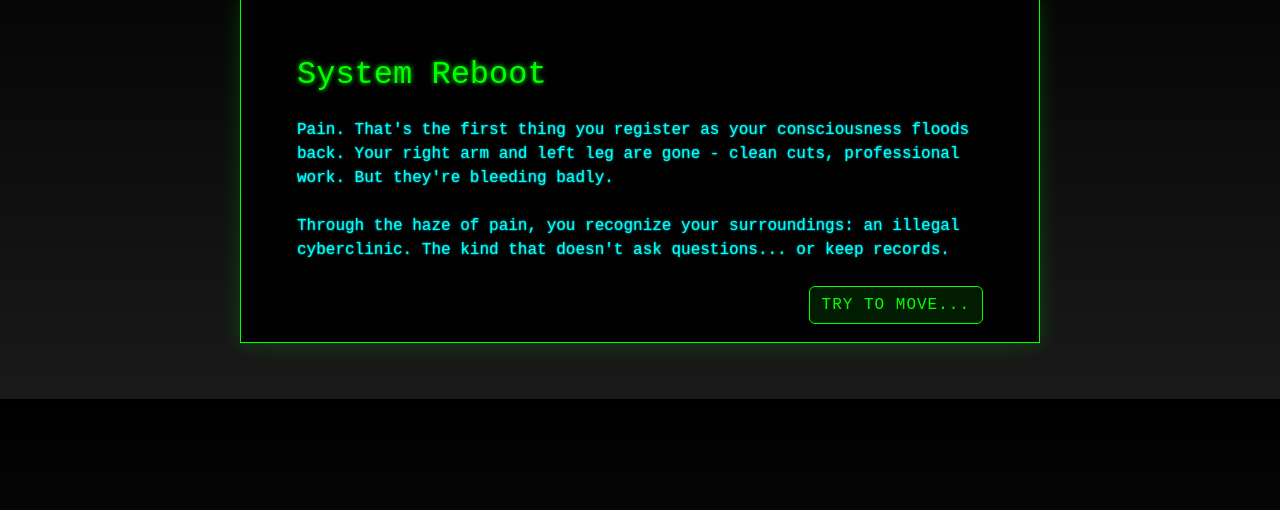
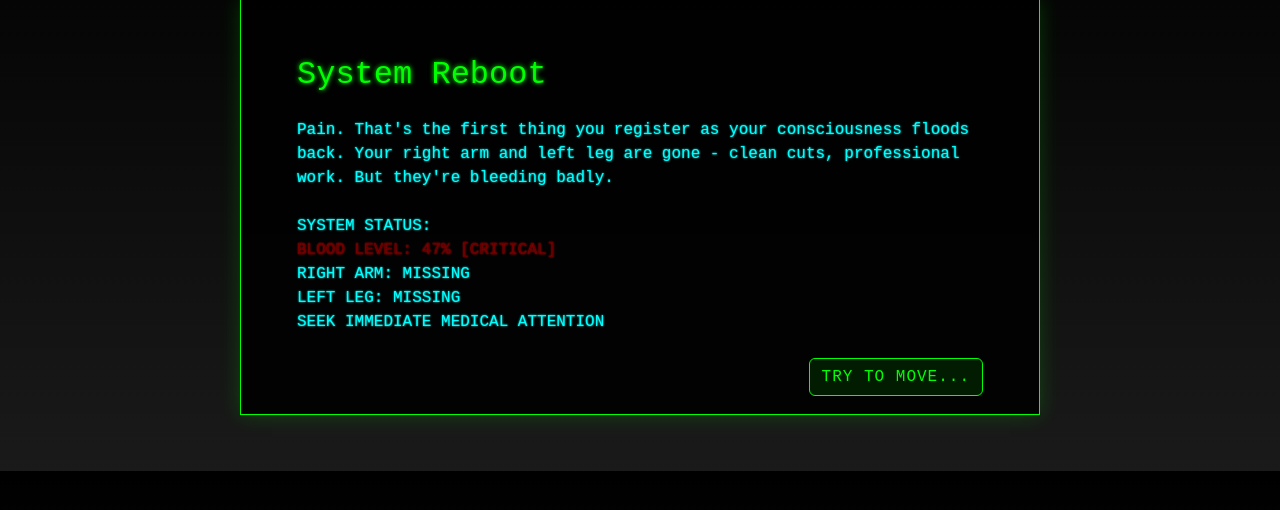
Before and after one commit to Furoshaa/furoshagames, a PHP site: page /games/escapegame/index.php in a window 1280 px wide. Shown: the part 114-624 px from the top of the page. Run offline with PHP 8.4, Linux system fonts and the light colour scheme; the visitor is signed in with stand-in values (Sample User, id 1).

Commit message:
working thank god

```diff
--- a/games/escapegame/assets/js/game.js
+++ b/games/escapegame/assets/js/game.js
@@ -7,7 +7,7 @@
             currentLevel: 1,
             stats: {
                 health: 45,
-                bloodLoss: 75,
+                bloodLoss: 75, // Changed from 100 to 75
                 energy: 60,
                 hasArmLink: false,
                 hasLegLink: false
@@ -26,6 +26,7 @@
     },
     mounted() {
         this.initializeModals();
+        this.initializeInterface();
     },
     methods: {
         initializeModals() {
@@ -64,13 +65,13 @@
 
             this.bloodLossTimer = setInterval(() => {
                 if (!this.stats.hasArmLink && !this.isGameOver) {
-                    this.stats.bloodLoss = Math.min(100, this.stats.bloodLoss + 1);
+                    this.stats.bloodLoss = Math.max(0, this.stats.bloodLoss - 1);
 
-                    if (this.stats.bloodLoss >= 100) {
-                        this.gameOver('Critical System Failure', 'Blood loss reached critical levels. Emergency shutdown initiated.');
+                    if (this.stats.bloodLoss <= 20) {
+                        this.gameOver('Critical System Failure', 'Blood level critically low. Emergency shutdown initiated.');
                     }
                 }
-            }, 1000);  // Changed from 5000 to 1000 to update every second
+            }, 1000);
         },
         gameOver(title, message) {
             if (this.bloodLossTimer) {
@@ -96,7 +97,7 @@
             this.currentStory = level1.initialStory;
 
             this.stats.health = 45;
-            this.stats.bloodLoss = 75;
+            this.stats.bloodLoss = 75; // Also update reset value to 75
             this.stats.energy = 60;
             this.stats.hasArmLink = false;
             this.stats.hasLegLink = false;
@@ -108,6 +109,29 @@
                 clearInterval(this.bloodLossTimer);
                 this.bloodLossTimer = null;
             }
+        },
+        updateSystemStatus() {
+            const statusElement = document.querySelector('.system-status-panel');
+            statusElement.innerHTML = `
+                <h3>SYSTEM STATUS</h3>
+                <div class="status-item blood-level blink">BLOOD LEVEL: ${this.stats.bloodLoss}% [CRITICAL]</div>
+                <div class="status-item">RIGHT ARM: MISSING</div>
+                <div class="status-item">LEFT LEG: MISSING</div>
+            `;
+        },
+        initializeInterface() {
+            const gameContainer = document.querySelector('.game-container');
+            gameContainer.innerHTML = `
+                <div class="game-content">
+                    <div class="story-panel">
+                        <!-- Story content here -->
+                    </div>
+                    <div class="system-status-panel">
+                        <!-- Status will be updated by updateSystemStatus() -->
+                    </div>
+                </div>
+            `;
+            this.updateSystemStatus();
         }
     }
 }).mount('#game');
--- a/games/escapegame/assets/js/levels/level1.js
+++ b/games/escapegame/assets/js/levels/level1.js
@@ -3,8 +3,14 @@
         title: 'System Reboot',
         content: `Pain. That's the first thing you register as your consciousness floods back.
         Your right arm and left leg are gone - clean cuts, professional work. But they're
-        bleeding badly.<br><br>Through the haze of pain, you recognize your surroundings:
-        an illegal cyberclinic. The kind that doesn't ask questions... or keep records.`,
+        bleeding badly.<br><br>
+        <div class="system-status">
+            SYSTEM STATUS:<br>
+            <span class="blink danger-text">BLOOD LEVEL: 47% [CRITICAL]</span><br>
+            RIGHT ARM: MISSING<br>
+            LEFT LEG: MISSING<br>
+            SEEK IMMEDIATE MEDICAL ATTENTION
+        </div>`,
         buttonText: 'Try to Move...'
     },
     story: [
--- a/games/escapegame/assets/main.css
+++ b/games/escapegame/assets/main.css
@@ -216,3 +216,56 @@
     border-color: #ff0000;
     color: #ff0000;
 }
+
+.status-critical {
+    color: #ff0000 !important;
+    text-shadow: 0 0 10px #ff0000;
+    font-weight: bold;
+    animation: blink-critical 1s infinite;
+}
+
+.status-missing {
+    color: #ff3333 !important;
+    text-shadow: 0 0 5px #ff0000;
+}
+
+.blink {
+    animation: blink-animation 1s steps(2, start) infinite;
+}
+
+@keyframes blink-animation {
+    to {
+        color: #660000;
+        text-shadow: 0 0 2px #ff0000;
+    }
+}
+
+@keyframes blink-critical {
+    0% { opacity: 1; text-shadow: 0 0 10px #ff0000; }
+    50% { opacity: 0.3; text-shadow: 0 0 5px #ff0000; }
+    100% { opacity: 1; text-shadow: 0 0 10px #ff0000; }
+}
+
+.cyber-panel {
+    background: rgba(0, 0, 0, 0.95);
+    border: 2px solid #ff0000;
+    box-shadow: 0 0 20px #ff0000, inset 0 0 10px rgba(255, 0, 0, 0.3);
+}
+
+.rapid-blink {
+    animation: rapid-blink 0.5s steps(2, start) infinite;
+    font-weight: bold;
+}
+
+@keyframes rapid-blink {
+    0% {
+        opacity: 1;
+        color: #ff0000;
+        text-shadow: 0 0 20px #ff0000, 0 0 10px #ff0000;
+    }
+    100% {
+        opacity: 0.5;  /* Changed from 0.2 to 0.5 */
+        color: #ff3333; /* Changed from #660000 to brighter red */
+        text-shadow: 0 0 10px #ff0000;
+    }
+}
--- a/games/escapegame/index.php
+++ b/games/escapegame/index.php
@@ -44,25 +44,6 @@
 
         <!-- Game Interface -->
         <div v-else>
-            <!-- Stats Bar -->
-            <div class="row mb-4">
-                <div class="col">
-                    <div class="stats-panel p-2">
-                        <div class="d-flex justify-content-between">
-                            <div class="stat-item">System Integrity:
-                                <span class="neon-text">{{ stats.health }}%</span>
-                            </div>
-                            <div class="stat-item danger-text">Blood Loss:
-                                <span>{{ stats.bloodLoss }}%</span>
-                            </div>
-                            <div class="stat-item">Power:
-                                <span class="neon-text">{{ stats.energy }}%</span>
-                            </div>
-                        </div>
-                    </div>
-                </div>
-            </div>
-
             <!-- Main Game Area -->
             <div class="row">
                 <div class="col-md-8">
@@ -79,16 +60,19 @@
                     </div>
                 </div>
 
-                <!-- Inventory/Status Panel -->
+                <!-- System Status Panel -->
                 <div class="col-md-4">
                     <div class="cyber-panel p-3">
                         <h4 class="neon-text mb-3">System Status</h4>
                         <div class="status-grid">
-                            <div class="status-item" :class="{ 'damaged': !stats.hasArmLink }">
-                                Right Arm Connection Port
+                            <div class="status-item danger-text rapid-blink">
+                                Blood Level: {{ stats.bloodLoss }}% [CRITICAL]
                             </div>
-                            <div class="status-item" :class="{ 'damaged': !stats.hasLegLink }">
-                                Left Leg Connection Port
+                            <div class="status-item damaged">
+                                Right Arm: MISSING
+                            </div>
+                            <div class="status-item damaged">
+                                Left Leg: MISSING
                             </div>
                         </div>
                     </div>
```
